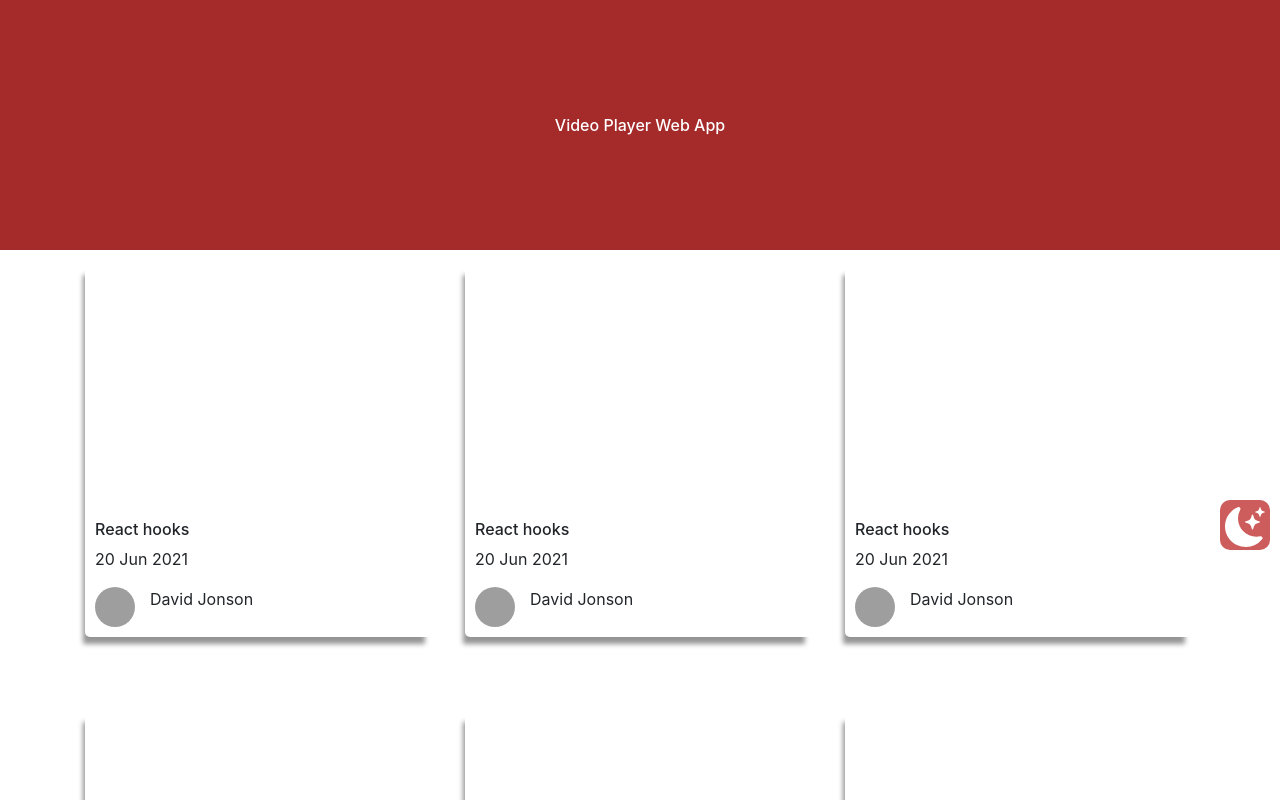
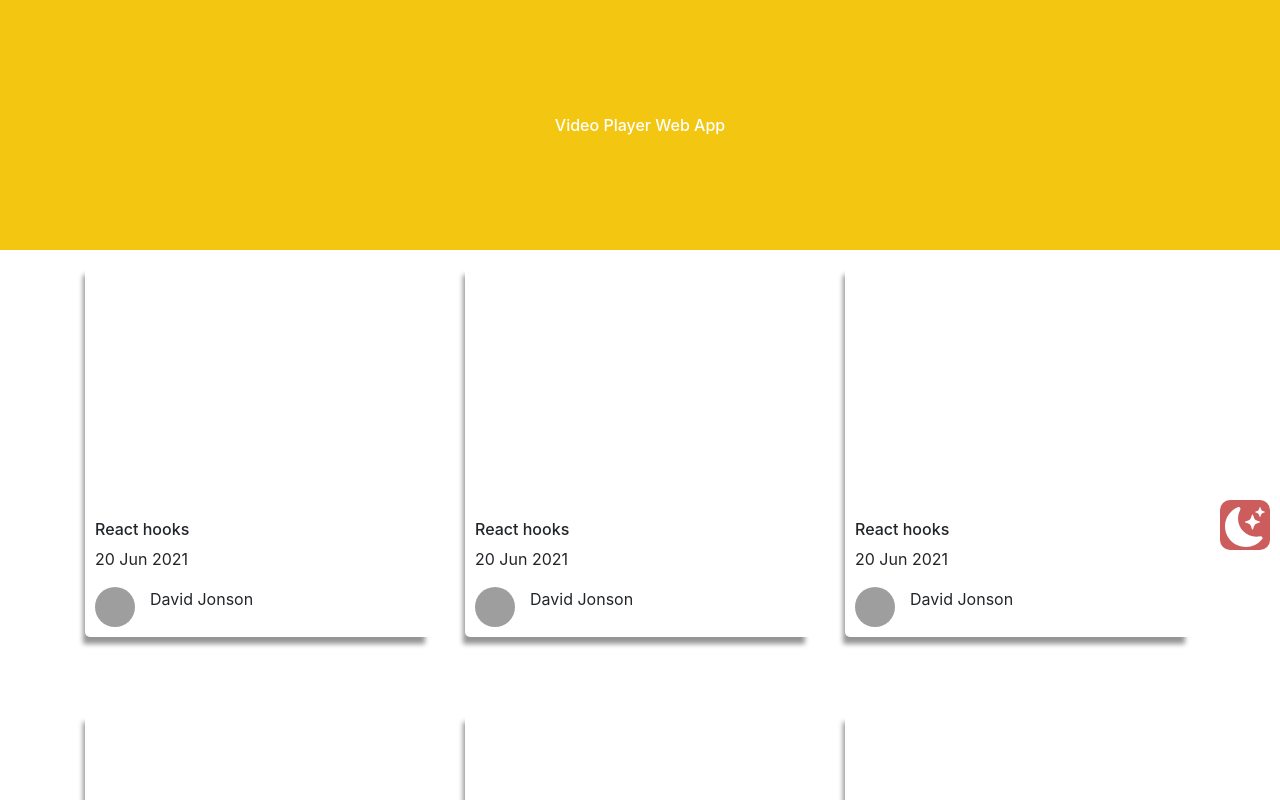
Before and after one commit to Yazdani1/React-video-palyer, a React (Create React App) app: page / in a window 1280 px wide. Shown: the top 800 px of the page. Built offline with nearby package versions, Linux system fonts and the light colour scheme; grey boxes are pictures that could not be loaded.

Commit message:
Adding header color

```diff
--- a/src/components/header.css
+++ b/src/components/header.css
@@ -1,6 +1,6 @@
 .header-section {
   height: 250px;
-  background-color: brown;
+  background-color: rgb(243, 198, 18);
   color: white;
   width: 100%;
 }
```
